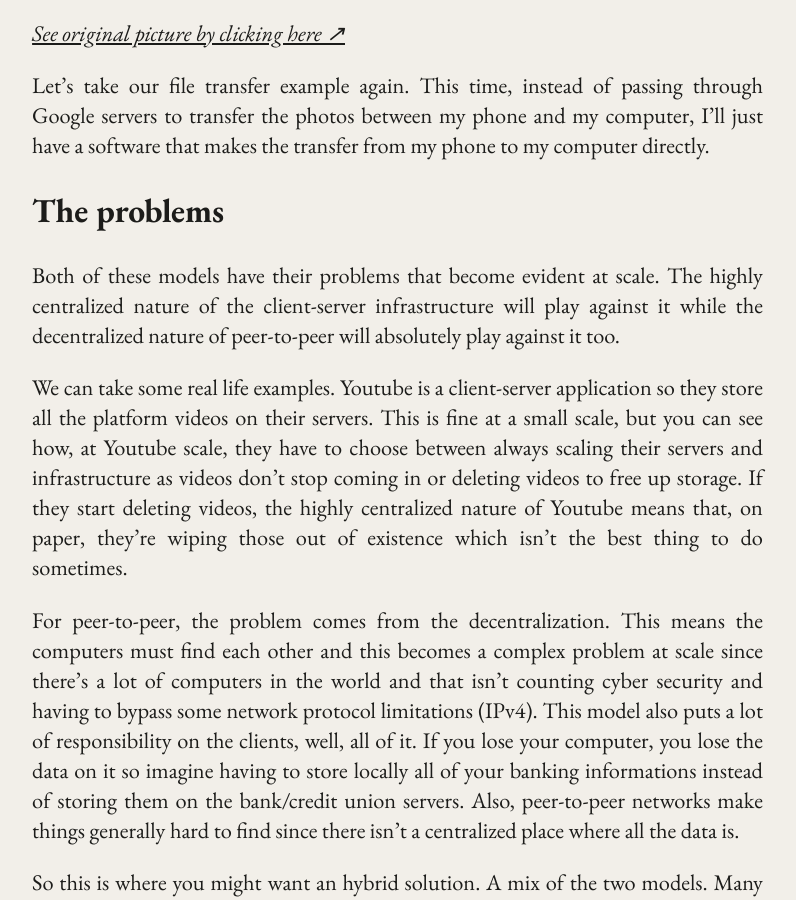
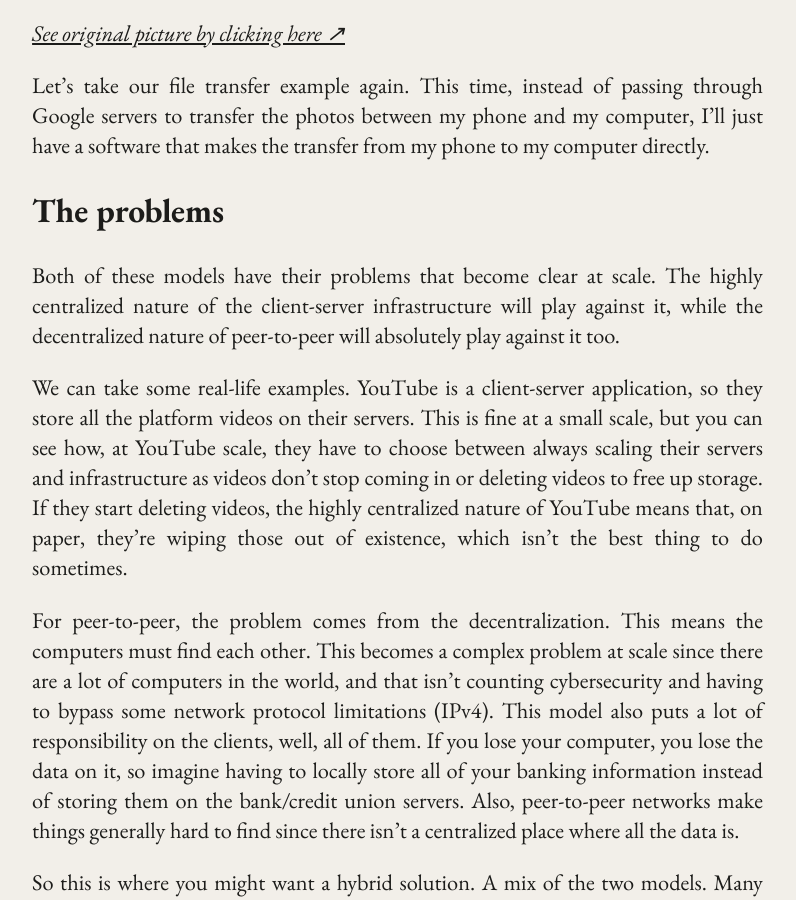
Before and after one commit to eFournierRobert/eFournierRobert.github.io, a Jekyll site: the page built from _posts/btob/2026-05-07-torrent.md, in a window 1280 px wide and 900 px high, scrolled down 1969 px. Shown: the whole window, without its empty margins (178-974 px from the left). Built offline with Jekyll 4.4.1, drawn with Linux system fonts in a browser that asks for light colours; some of the changed text lies outside the part shown.

Commit message:
Wrote torrent section and added some correction

```diff
--- a/_posts/btob/2026-05-07-torrent.md
+++ b/_posts/btob/2026-05-07-torrent.md
@@ -26,7 +26,7 @@
 
 When developing an application that holds and needs to distribute data between multiple computers,
 we need to think about how we organize who holds what and how this data gets from computer A to computer B.
-There are a few known ways to organize everything and we'll see the main two.
+There are a few known ways to organize everything, and we'll see the main two.
 
 ### Client-Server model
 
@@ -56,25 +56,25 @@
 
 ## The problems
 
-Both of these models have their problems that become evident at scale. The highly centralized nature
-of the client-server infrastructure will play against it while the decentralized nature of peer-to-peer
+Both of these models have their problems that become clear at scale. The highly centralized nature
+of the client-server infrastructure will play against it, while the decentralized nature of peer-to-peer
 will absolutely play against it too.
 
-We can take some real life examples. Youtube is a client-server
-application so they store all the platform videos on their servers. This is fine at a small scale, but you
-can see how, at Youtube scale, they have to choose between always scaling their servers and infrastructure
+We can take some real-life examples. YouTube is a client-server
+application, so they store all the platform videos on their servers. This is fine at a small scale, but you
+can see how, at YouTube scale, they have to choose between always scaling their servers and infrastructure
 as videos don't stop coming in or deleting videos to free up storage. If they
-start deleting videos, the highly centralized nature of Youtube means that, on paper, they're wiping those out
-of existence which isn't the best thing to do sometimes.
+start deleting videos, the highly centralized nature of YouTube means that, on paper, they're wiping those out
+of existence, which isn't the best thing to do sometimes.
 
-For peer-to-peer, the problem comes from the decentralization. This means the computers must find each other
-and this becomes a complex problem at scale since there's a lot of computers in the world and that isn't
-counting cyber security and having to bypass some network protocol limitations (IPv4). This model also puts
-a lot of responsibility on the clients, well, all of it. If you lose your computer, you lose the data on it
-so imagine having to store locally all of your banking informations instead of storing them on the bank/credit union servers.
+For peer-to-peer, the problem comes from the decentralization. This means the computers must find each other.
+This becomes a complex problem at scale since there are a lot of computers in the world, and that isn't
+counting cybersecurity and having to bypass some network protocol limitations (IPv4). This model also puts
+a lot of responsibility on the clients, well, all of them. If you lose your computer, you lose the data on it,
+so imagine having to locally store all of your banking information instead of storing them on the bank/credit union servers.
 Also, peer-to-peer networks make things generally hard to find since there isn't a centralized place where all the data is.
 
-So this is where you might want an hybrid solution. A mix of the two models. Many protocols exist and, for file transfers, one
+So this is where you might want a hybrid solution. A mix of the two models. Many protocols exist and, for file transfers, one
 of them is BitTorrent. This protocol has a lightweight client-server component which makes it easy to integrate with
 modern web servers and removes the complexity of making the clients find each other, while the file transfers
 are happening in peer-to-peer so the server doesn't have to support an enormous load of file transfers and storage.
@@ -84,6 +84,22 @@
 BitTorrent achieves the hybrid model through three pieces, each playing a role in the transfer: the Torrent, the Peer and the Tracker.
 
 ### Torrent
+
+The torrent itself is the *metainfo file* that has the `.torrent` file extension. It is a file full of metadata for
+the file/files you want to transfer all encoded in *bencode*. The bencode dictionary it contains has two keys:
+*announce* and *info*.
+
+The announce key has the URL to the tracker (or trackers) that the peer needs to announce itself to. We'll touch more
+on trackers later in this article, but for now, just know that a client needs to "announce" itself to it to be
+able to download the files listed in the metainfo file.
+
+The info key contains all the useful information about the files being transferred using this torrent like name, directory
+structure, etc. It is a key part that helps the client put everything together while downloading and, also, allows you
+to see what you're downloading. Another thing that is important that we'll come back later to is that the protocol
+transfers files by slicing them in chunks and transferring it chunk by chunk. This key contains the information about how
+the files are divided in this torrent. Each piece has its own SHA1 hash, so the client can be certain it received the right
+chunk it asked for.
+
 ### Peer
 ### Tracker
 ### How they interact together
```
Also changed, not shown: other parts of _posts/btob/2026-05-07-torrent.md (+4 -4 lines).
